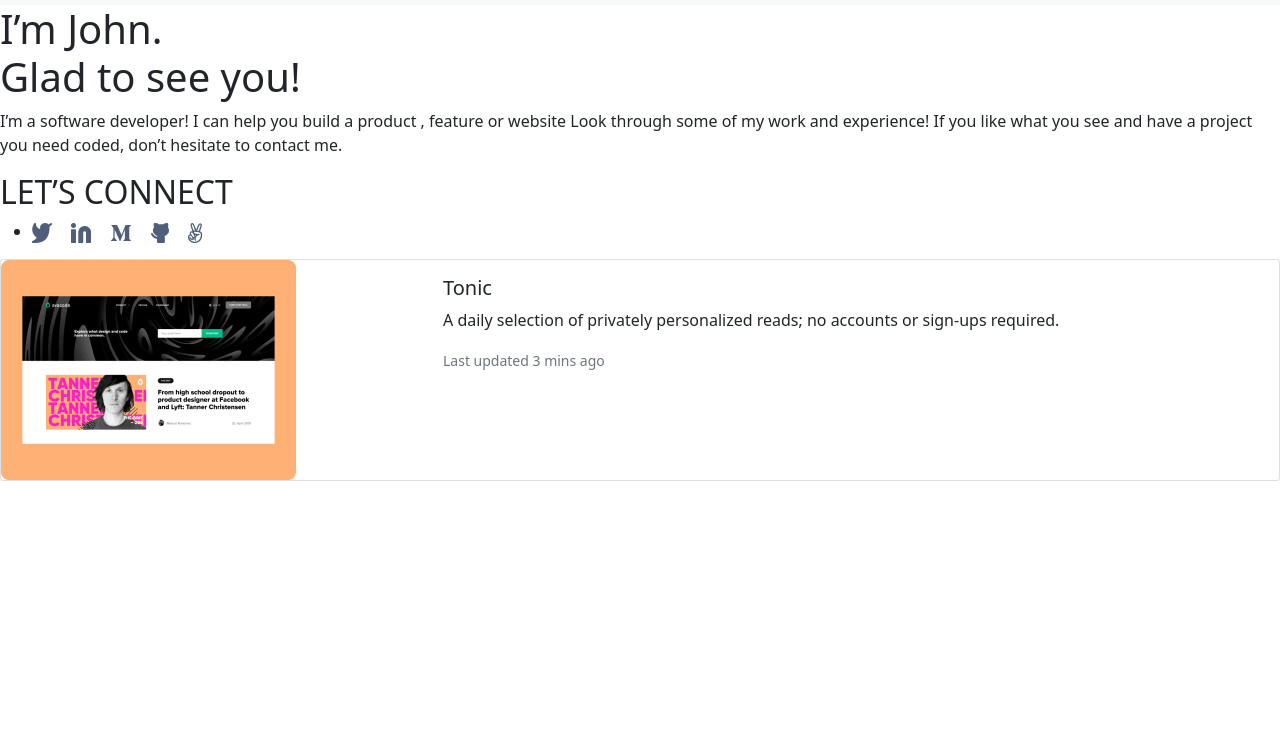
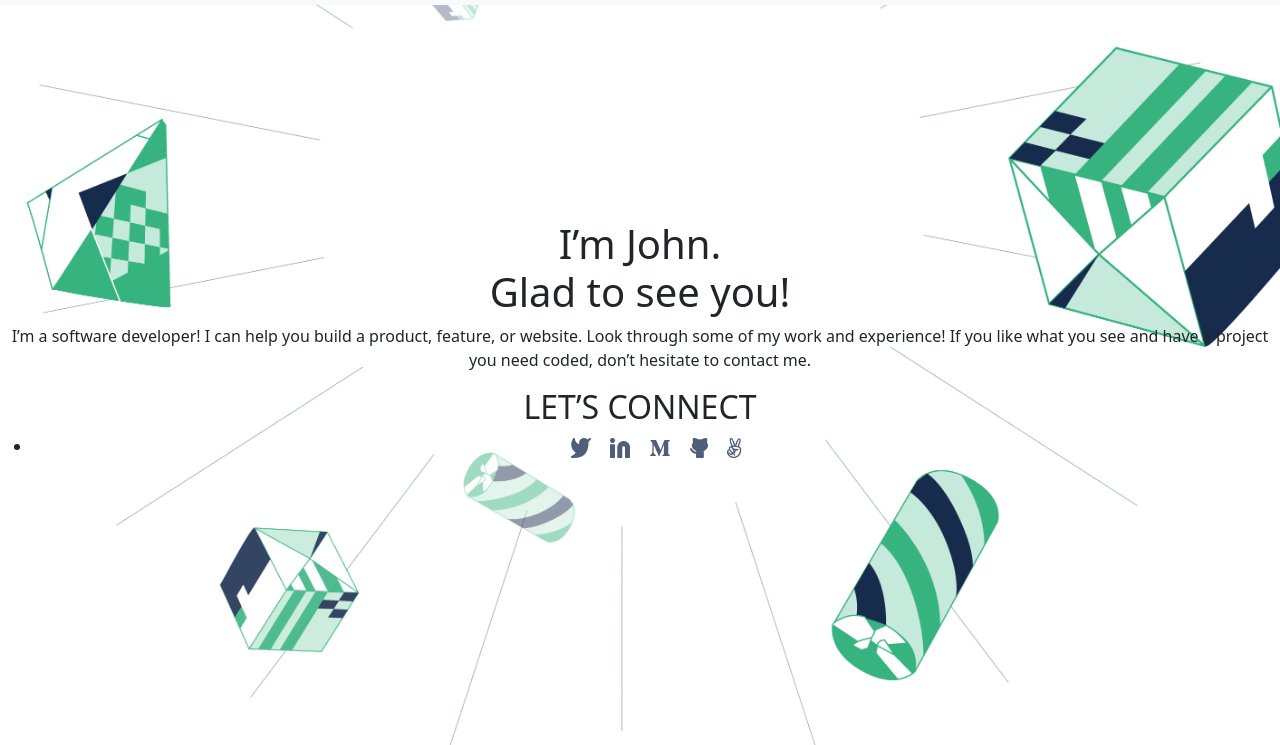
Before and after one commit to Peter-Kibet/bootstrap-portfolio, a website: page index.html in a window 1280 px wide. Shown: the part 53-798 px from the top of the page. Drawn offline with nearby package versions, Linux system fonts and the light colour scheme.

Commit message:
Refactor homepage section to improve text visibility and fix height
Updated the code for the homepage section to improve the visibility of the text and fix the height. Modified the text color from white to black to ensure better contrast with the background, making the content more readable. Additionally, adjusted the height of the section to occupy 100% of the viewport height (100vh), ensuring consistent display across devices and screen sizes.

```diff
--- a/index.html
+++ b/index.html
@@ -9,7 +9,7 @@
   <link href="https://cdn.jsdelivr.net/npm/bootstrap@5.0.2/dist/css/bootstrap.min.css" rel="stylesheet"
     integrity="sha384-EVSTQN3/azprG1Anm3QDgpJLIm9Nao0Yz1ztcQTwFspd3yD65VohhpuuCOmLASjC" crossorigin="anonymous">
 </head>
-<nav class="navbar navbar-expand-lg navbar-light bg-light">
+<nav class="navbar navbar-expand-lg navbar-light bg-light fixed-top">
   <div class="container">
     <!-- Logo -->
     <a class="navbar-brand" href="#">
@@ -38,12 +38,14 @@
     </div>
   </div>
 </nav>
-<section class="head-text">
-    <div class="pod">
-    <h1 id="#scrospyHeading1">I’m John.<br>
+
+<section class="head-text d-flex justify-content-center align-items-center"
+  style="height: 100vh; background-image: url(./img/home-bg-desktop.png); background-position: center; background-repeat: no-repeat; background-size: cover;">
+  <div class="pod text-black text-center">
+    <h1 id="scrospyHeading1">I’m John.<br>
       Glad to see you!</h1>
-        <p>I’m a software developer! I can help you build a product , feature or website Look through some of my work and experience!
-            If you like what you see and have a project you need coded, don’t hesitate to contact me.</p>
+    <p>I’m a software developer! I can help you build a product, feature, or website. Look through some of my work and
+      experience! If you like what you see and have a project you need coded, don’t hesitate to contact me.</p>
 
     <div class="text-bottom">
       <div class="rectangle-item">
@@ -52,21 +54,23 @@
 
       <ul class="text-bottom2">
         <li>
-                    <a href="#"
-                      ><img class="social" src="img/social media icons.png"
-                    /></a>
+          <a href="#"><img class="social" src="img/social media icons.png" /></a>
         </li>
       </ul>
     </div>
   </div>
 </section>
 
+
+
+
+
 <section class="work">
 
   <div class="card mb-3" style="width: ;">
     <div class="row g-0">
       <div class="col-md-4">
-            <img src="./cards/Tonic.png"  class="img-fluid rounded-start" alt="...">
+        <img src="./cards/Tonic.png" class="img-fluid rounded-start" alt="...">
       </div>
       <div class="col-md-8">
         <div class="card-body">
@@ -86,7 +90,9 @@
 
 
 
-<script src="https://cdn.jsdelivr.net/npm/bootstrap@5.0.2/dist/js/bootstrap.bundle.min.js" integrity="sha384-MrcW6ZMFYlzcLA8Nl+NtUVF0sA7MsXsP1UyJoMp4YLEuNSfAP+JcXn/tWtIaxVXM" crossorigin="anonymous"></script>
+<script src="https://cdn.jsdelivr.net/npm/bootstrap@5.0.2/dist/js/bootstrap.bundle.min.js"
+  integrity="sha384-MrcW6ZMFYlzcLA8Nl+NtUVF0sA7MsXsP1UyJoMp4YLEuNSfAP+JcXn/tWtIaxVXM" crossorigin="anonymous"></script>
+
 <body>
 
   <script src="https://cdn.jsdelivr.net/npm/bootstrap@5.0.2/dist/js/bootstrap.bundle.min.js"
```
Also changed, not shown: img/home-bg-desktop.png (added). Lines whose indentation alone changed are shown as unchanged.
